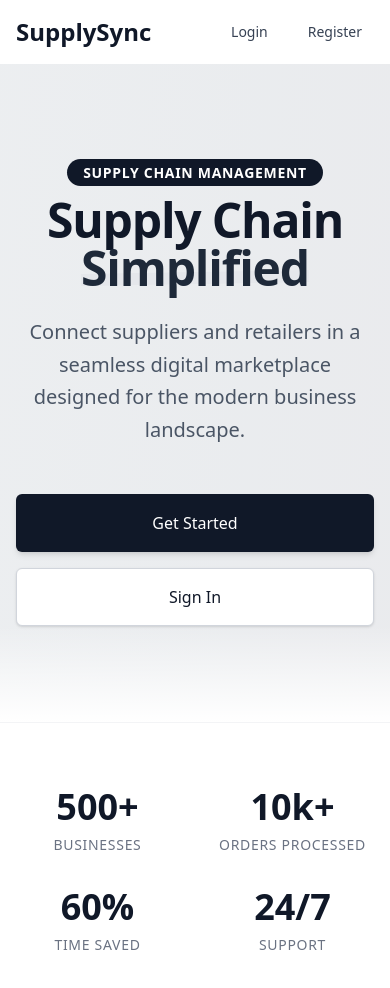
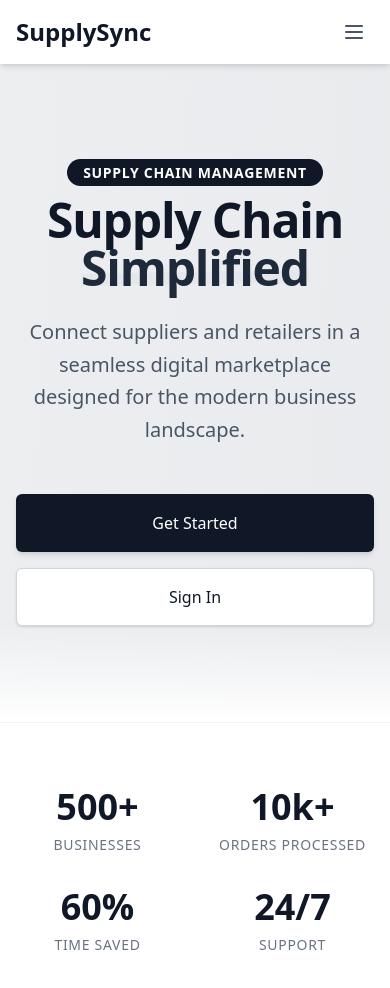
Before and after one commit to Harshninave04/SupplySync, a React (Vite) app in the folder Frontend/: page / in a window 390 px wide. Shown: the top 988 px of the page. Built offline with nearby package versions, Linux system fonts and the light colour scheme.

Commit message:
feat: Enhance Navbar with mobile menu functionality and improved layout

```diff
--- a/Frontend/src/components/Navbar.jsx
+++ b/Frontend/src/components/Navbar.jsx
@@ -8,6 +8,7 @@ const Navbar = () => {
   const navigate = useNavigate();
   const [visible, setVisible] = useState(true);
   const [lastScrollY, setLastScrollY] = useState(0);
+  const [isMobileMenuOpen, setIsMobileMenuOpen] = useState(false);
 
   useEffect(() => {
     const handleScroll = () => {
@@ -35,19 +36,15 @@ const Navbar = () => {
     };
   }, [lastScrollY]);
 
-  // const handleLogout = () => {
-  //   const confirmLogout = window.confirm('Are you sure you want to logout?');
-  //   if (confirmLogout) {
-  //     logout();
-  //     navigate('/login');
-  //   }
-  // };
-
+  // Toggle mobile menu
+  const toggleMobileMenu = () => {
+    setIsMobileMenuOpen((prev) => !prev);
+  };
 
   return (
     <>
       <nav
-        className={`bg-white shadow-md transition-transform duration-300 z-10 ${
+        className={`bg-white shadow-md transition-transform duration-300 z-50 fixed w-full top-0 ${
           visible ? 'transform-none' : 'transform -translate-y-full'
         }`}>
         <div className="max-w-7xl mx-auto px-4 sm:px-6 lg:px-8">
@@ -59,11 +56,13 @@ const Navbar = () => {
               </Link>
             </div>
 
-            {/* Right Side: Navigation Links */}
-            <div className="flex items-center space-x-4">
+            {/* Right Side: Navigation Links (Desktop) */}
+            <div className="hidden md:flex items-center space-x-4">
               {user ? (
                 <>
-                  <span className="text-gray-700 font-bold bg-sky-50 border-2 rounded-md px-3 py-2">{user.name}</span>
+                  <span className="text-gray-700 font-bold bg-sky-50 border-2 rounded-md px-3 py-2">
+                    {user.name}
+                  </span>
                   {user.role === 'retailer' && (
                     <Link
                       to="/orders/create"
@@ -104,9 +103,94 @@ const Navbar = () => {
                 </>
               )}
             </div>
+
+            {/* Hamburger Menu (Mobile) */}
+            <div className="md:hidden flex items-center">
+              <button
+                onClick={toggleMobileMenu}
+                className="text-gray-600 hover:text-gray-900 p-2 focus:outline-none"
+                aria-label="Toggle menu">
+                <svg
+                  className="w-6 h-6"
+                  fill="none"
+                  stroke="currentColor"
+                  viewBox="0 0 24 24"
+                  xmlns="http://www.w3.org/2000/svg">
+                  <path
+                    strokeLinecap="round"
+                    strokeLinejoin="round"
+                    strokeWidth="2"
+                    d={isMobileMenuOpen ? 'M6 18L18 6M6 6l12 12' : 'M4 6h16M4 12h16M4 18h16'}
+                  />
+                </svg>
+              </button>
+            </div>
           </div>
         </div>
+
+        {/* Mobile Menu */}
+        {isMobileMenuOpen && (
+          <div className="md:hidden bg-white shadow-md">
+            <div className="px-4 pt-2 pb-4 space-y-2">
+              {user ? (
+                <>
+                  <span className="block text-gray-700 font-bold bg-sky-50 border-2 rounded-md px-3 py-2 text-center">
+                    {user.name}
+                  </span>
+                  {user.role === 'retailer' && (
+                    <Link
+                      to="/orders/create"
+                      className="block text-gray-600 hover:bg-blue-50 hover:text-blue-600 px-3 py-2 rounded-md text-sm font-medium transition duration-300 ease-in-out"
+                      onClick={toggleMobileMenu}>
+                      New Order
+                    </Link>
+                  )}
+                  {user.role === 'supplier' && (
+                    <Link
+                      to="/inventory"
+                      className="block text-gray-600 hover:bg-blue-50 hover:text-blue-600 px-3 py-2 rounded-md text-sm font-medium transition duration-300 ease-in-out"
+                      onClick={toggleMobileMenu}>
+                      Inventory
+                    </Link>
+                  )}
+                  <Link
+                    to="/dashboard"
+                    className="block text-gray-600 hover:bg-blue-50 hover:text-blue-600 px-3 py-2 rounded-md text-sm font-medium transition duration-300 ease-in-out"
+                    onClick={toggleMobileMenu}>
+                    Dashboard
+                  </Link>
+                  <button
+                    onClick={() => {
+                      setShowModal(true);
+                      toggleMobileMenu();
+                    }}
+                    className="w-full text-black bg-red-300 hover:text-gray-900 px-3 py-2 rounded-md text-sm font-medium text-center">
+                    Logout
+                  </button>
+                </>
+              ) : (
+                <>
+                  <Link
+                    to="/login"
+                    className="block text-gray-600 hover:bg-blue-50 hover:text-blue-600 px-3 py-2 rounded-md text-sm font-medium"
+                    onClick={toggleMobileMenu}>
+                    Login
+                  </Link>
+                  <Link
+                    to="/register"
+                    className="block text-gray-600 hover:bg-blue-50 hover:text-blue-600 px-3 py-2 rounded-md text-sm font-medium"
+                    onClick={toggleMobileMenu}>
+                    Register
+                  </Link>
+                </>
+              )}
+            </div>
+          </div>
+        )}
       </nav>
+
+      {/* Spacer to prevent content overlap */}
+      <div className="h-16"></div>
 
       {showModal && (
         <div className="fixed inset-0 bg-transparent bg-opacity-30 backdrop-blur-sm flex justify-center items-center z-50 transition-opacity duration-300 animate-fade-in">
```
